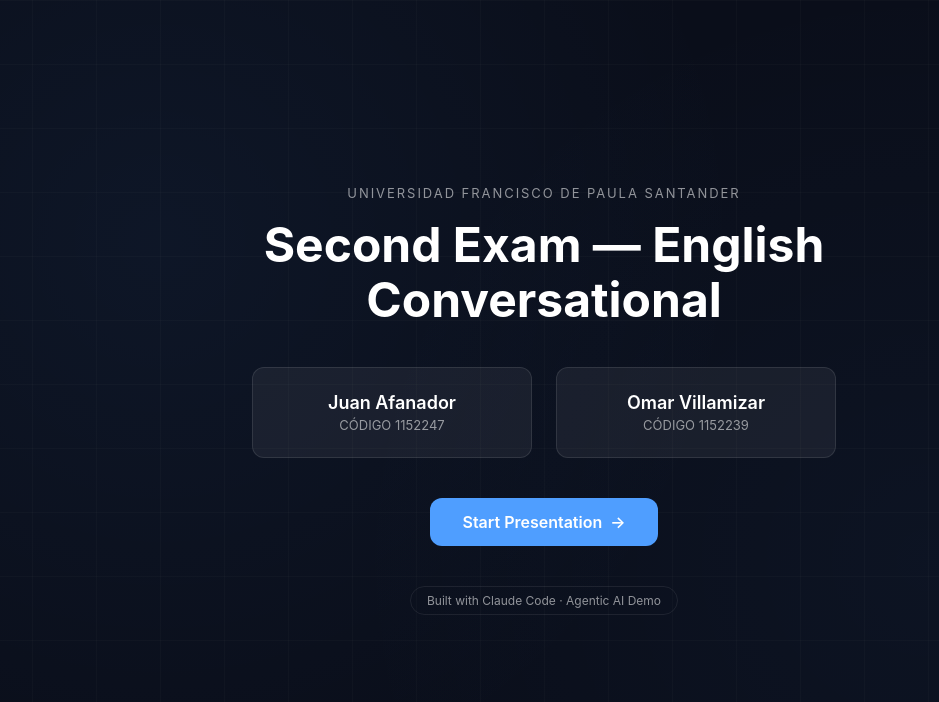
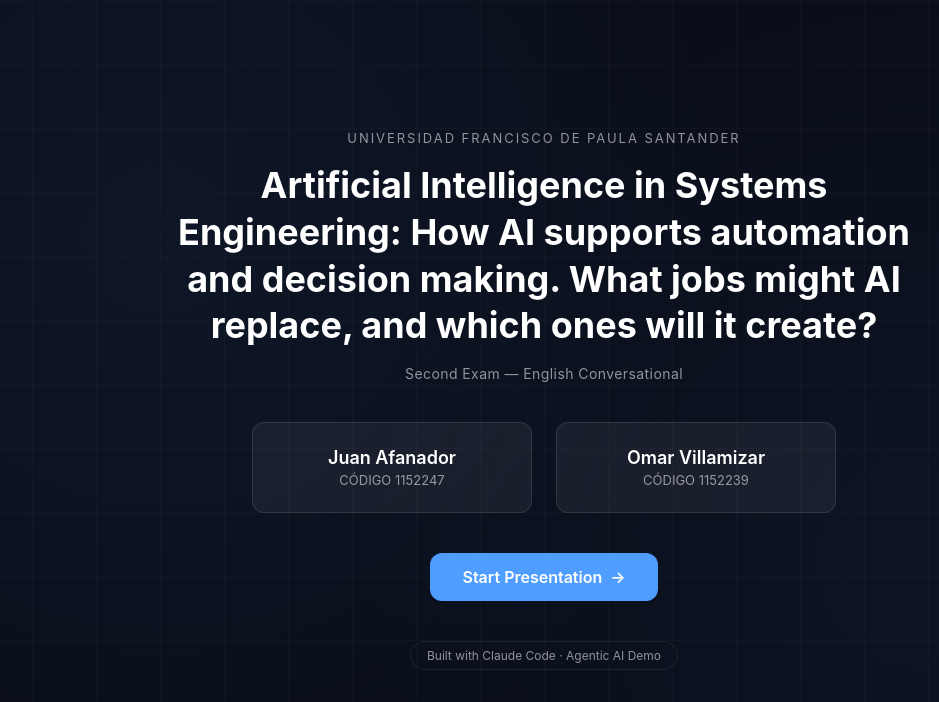
Before and after one commit to OmarVillamizar/second-english-exam-presentation, a plain HTML site: page index.html in a window 1280 px wide. Shown: the whole page, without its empty margins (96-1035 px from the left). Drawn offline with Linux system fonts and the light colour scheme.

Commit message:
title improved

```diff
--- a/index.html
+++ b/index.html
@@ -73,14 +73,18 @@ button { font-family: inherit; cursor: pointer; border: none; background: none;
 
 /* ══════ COVER ══════ */
 .cover { align-items: center; justify-content: center; }
-.cover__inner { position: relative; z-index: 2; text-align: center; padding: var(--spacing-md); max-width: 720px; width: 100%; }
+.cover__inner { position: relative; z-index: 2; text-align: center; padding: var(--spacing-md); max-width: 800px; width: 100%; }
 .cover__uni {
   font-size: 13px; letter-spacing: 0.15em; text-transform: uppercase;
   color: var(--text-muted); margin-bottom: var(--spacing-sm);
 }
 .cover__title {
-  font-size: clamp(28px, 5vw, 48px); font-weight: 700; line-height: 1.15;
-  margin-bottom: var(--spacing-lg);
+  font-size: clamp(22px, 3.5vw, 36px); font-weight: 700; line-height: 1.3;
+  margin-bottom: var(--spacing-sm); color: var(--text);
+}
+.cover__subtitle {
+  font-size: 14px; font-weight: 400; color: var(--text-muted);
+  margin-bottom: var(--spacing-lg); letter-spacing: 0.03em;
 }
 .cover__cards { display: flex; gap: var(--spacing-md); justify-content: center; flex-wrap: wrap; margin-bottom: var(--spacing-lg); }
 .cover__card {
@@ -107,10 +111,11 @@ button { font-family: inherit; cursor: pointer; border: none; background: none;
 .cover [data-animate] { opacity: 0; transform: translateY(24px); }
 .cover--ready [data-animate] { animation: fadeSlideUp 600ms ease forwards; }
 .cover--ready [data-animate="1"] { animation-delay: 100ms; }
-.cover--ready [data-animate="2"] { animation-delay: 250ms; }
-.cover--ready [data-animate="3"] { animation-delay: 400ms; }
-.cover--ready [data-animate="4"] { animation-delay: 550ms; }
-.cover--ready [data-animate="5"] { animation-delay: 700ms; }
+.cover--ready [data-animate="2"] { animation-delay: 200ms; }
+.cover--ready [data-animate="3"] { animation-delay: 350ms; }
+.cover--ready [data-animate="4"] { animation-delay: 500ms; }
+.cover--ready [data-animate="5"] { animation-delay: 650ms; }
+.cover--ready [data-animate="6"] { animation-delay: 800ms; }
 @keyframes fadeSlideUp {
   to { opacity: 1; transform: translateY(0); }
 }
@@ -198,8 +203,9 @@ button { font-family: inherit; cursor: pointer; border: none; background: none;
 <section class="section cover" id="coverSection">
   <div class="cover__inner">
     <p class="cover__uni" data-animate="1">Universidad Francisco de Paula Santander</p>
-    <h1 class="cover__title" data-animate="2">Second Exam — English Conversational</h1>
-    <div class="cover__cards" data-animate="3">
+    <h1 class="cover__title" data-animate="2">Artificial Intelligence in Systems Engineering: How AI supports automation and decision making. What jobs might AI replace, and which ones will it create?</h1>
+    <p class="cover__subtitle" data-animate="3">Second Exam — English Conversational</p>
+    <div class="cover__cards" data-animate="4">
       <div class="cover__card">
         <div class="cover__card-name">Juan Afanador</div>
         <div class="cover__card-id">CÓDIGO 1152247</div>
@@ -209,10 +215,10 @@ button { font-family: inherit; cursor: pointer; border: none; background: none;
         <div class="cover__card-id">CÓDIGO 1152239</div>
       </div>
     </div>
-    <div data-animate="4">
+    <div data-animate="5">
       <button class="cover__cta" id="startBtn" aria-label="Start presentation">Start Presentation <span aria-hidden="true">&rarr;</span></button>
     </div>
-    <div class="cover__badge" data-animate="5">Built with Claude Code · Agentic AI Demo</div>
+    <div class="cover__badge" data-animate="6">Built with Claude Code · Agentic AI Demo</div>
   </div>
 </section>
 
```
